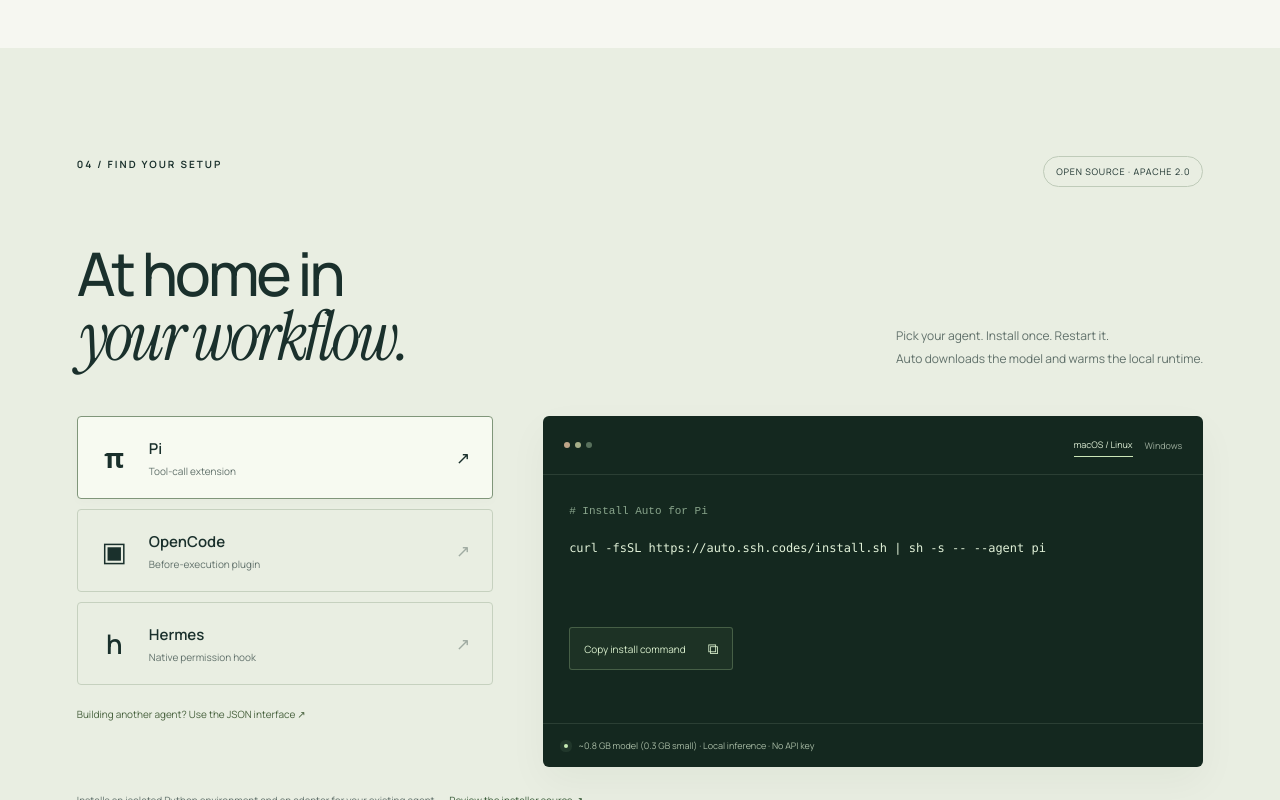
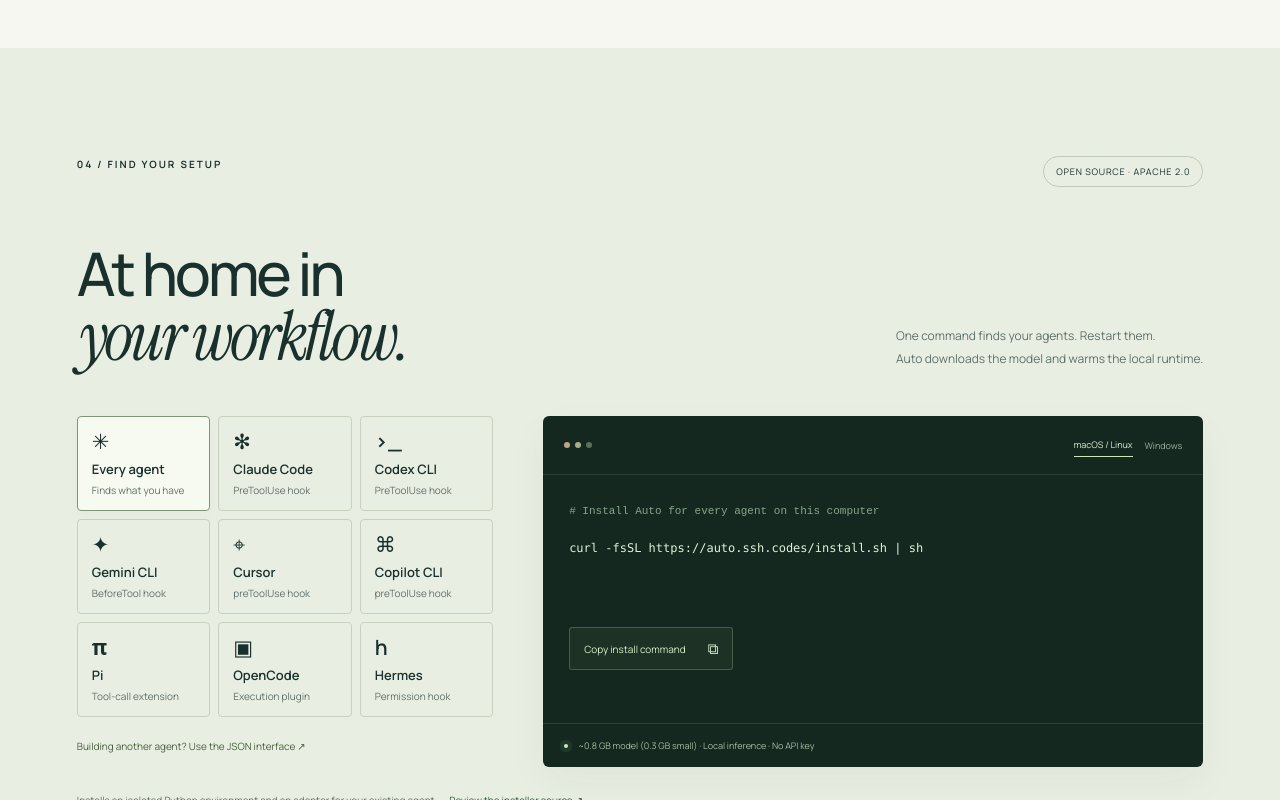
Before and after one commit to SSHdotCodes/auto, a website: page site/index.html in a window 1280 px wide. Both pictures are taken after a click on the button "macOS / Linux". Shown: the part 3667-4467 px from the top of the page. Drawn offline with Linux system fonts and the light colour scheme.

Commit message:
Docs and site: new integrations, one-command install, context fitting

```diff
--- a/site/app.js
+++ b/site/app.js
@@ -71,14 +71,30 @@ document.querySelectorAll("[data-metric]").forEach((button) =>
       metric.description;
   }),
 );
-let agent = "pi",
+let agent = "detect",
   os = "unix";
-const agents = { pi: "Pi", opencode: "OpenCode", hermes: "Hermes" };
+const agents = {
+  detect: "every agent on this computer",
+  "claude-code": "Claude Code",
+  codex: "Codex CLI",
+  gemini: "Gemini CLI",
+  cursor: "Cursor",
+  copilot: "GitHub Copilot CLI",
+  pi: "Pi",
+  opencode: "OpenCode",
+  hermes: "Hermes",
+};
 function updateInstall() {
-  document.querySelector("#install-command").textContent =
-    os === "windows"
-      ? `& ([scriptblock]::Create((irm https://auto.ssh.codes/install.ps1))) -Agent ${agent}`
-      : `curl -fsSL https://auto.ssh.codes/install.sh | sh -s -- --agent ${agent}`;
+  const windows = os === "windows";
+  const flag =
+    agent === "detect"
+      ? ""
+      : windows
+        ? ` -Agent ${agent}`
+        : ` -s -- --agent ${agent}`;
+  document.querySelector("#install-command").textContent = windows
+    ? `& ([scriptblock]::Create((irm https://auto.ssh.codes/install.ps1)))${flag}`
+    : `curl -fsSL https://auto.ssh.codes/install.sh | sh${flag}`;
   document.querySelector("#install-comment").textContent =
     `# Install Auto for ${agents[agent]}`;
   document.querySelector("#copy-status").textContent = "";
--- a/site/index.html
+++ b/site/index.html
@@ -12,7 +12,7 @@
     <meta property="og:title" content="Auto — Local permission intelligence" />
     <meta
       property="og:description"
-      content="Keep your agent moving. Keep your intent in view. Open models, local inference, and plugins for Pi, OpenCode, and Hermes."
+      content="Keep your agent moving. Keep your intent in view. Open models, local inference, and hooks for Claude Code, Codex, Gemini CLI, Cursor, Copilot CLI, Pi, OpenCode, and Hermes."
     />
     <meta
       property="og:image"
@@ -385,8 +385,8 @@
           <div class="install-heading">
             <h2>At home in<br /><em>your workflow.</em></h2>
             <p>
-              Pick your agent. Install once. Restart it.<br />Auto downloads the
-              model and warms the local runtime.
+              One command finds your agents. Restart them.<br />Auto downloads
+              the model and warms the local runtime.
             </p>
           </div>
           <div class="install-grid">
@@ -394,28 +394,75 @@
               <div class="agent-picker" role="group" aria-label="Coding agent">
                 <button
                   class="agent-option active"
-                  data-agent="pi"
+                  data-agent="detect"
                   aria-pressed="true"
                 >
-                  <span class="agent-symbol">π</span
-                  ><span>Pi<small>Tool-call extension</small></span
-                  ><span class="agent-check" aria-hidden="true">↗</span></button
-                ><button
+                  <span class="agent-symbol" aria-hidden="true">✳</span>
+                  <span>Every agent<small>Finds what you have</small></span>
+                </button>
+                <button
+                  class="agent-option"
+                  data-agent="claude-code"
+                  aria-pressed="false"
+                >
+                  <span class="agent-symbol" aria-hidden="true">✻</span>
+                  <span>Claude Code<small>PreToolUse hook</small></span>
+                </button>
+                <button
+                  class="agent-option"
+                  data-agent="codex"
+                  aria-pressed="false"
+                >
+                  <span class="agent-symbol" aria-hidden="true">›_</span>
+                  <span>Codex CLI<small>PreToolUse hook</small></span>
+                </button>
+                <button
+                  class="agent-option"
+                  data-agent="gemini"
+                  aria-pressed="false"
+                >
+                  <span class="agent-symbol" aria-hidden="true">✦</span>
+                  <span>Gemini CLI<small>BeforeTool hook</small></span>
+                </button>
+                <button
+                  class="agent-option"
+                  data-agent="cursor"
+                  aria-pressed="false"
+                >
+                  <span class="agent-symbol" aria-hidden="true">⌖</span>
+                  <span>Cursor<small>preToolUse hook</small></span>
+                </button>
+                <button
+                  class="agent-option"
+                  data-agent="copilot"
+                  aria-pressed="false"
+                >
+                  <span class="agent-symbol" aria-hidden="true">⌘</span>
+                  <span>Copilot CLI<small>preToolUse hook</small></span>
+                </button>
+                <button
+                  class="agent-option"
+                  data-agent="pi"
+                  aria-pressed="false"
+                >
+                  <span class="agent-symbol" aria-hidden="true">π</span>
+                  <span>Pi<small>Tool-call extension</small></span>
+                </button>
+                <button
                   class="agent-option"
                   data-agent="opencode"
                   aria-pressed="false"
                 >
-                  <span class="agent-symbol">▣</span
-                  ><span>OpenCode<small>Before-execution plugin</small></span
-                  ><span class="agent-check" aria-hidden="true">↗</span></button
-                ><button
+                  <span class="agent-symbol" aria-hidden="true">▣</span>
+                  <span>OpenCode<small>Execution plugin</small></span>
+                </button>
+                <button
                   class="agent-option"
                   data-agent="hermes"
                   aria-pressed="false"
                 >
-                  <span class="agent-symbol">h</span
-                  ><span>Hermes<small>Native permission hook</small></span
-                  ><span class="agent-check" aria-hidden="true">↗</span>
+                  <span class="agent-symbol" aria-hidden="true">h</span>
+                  <span>Hermes<small>Permission hook</small></span>
                 </button>
               </div>
               <a
@@ -443,9 +490,9 @@
               </div>
               <div class="terminal-content">
                 <p class="terminal-comment" id="install-comment">
-                  # Install Auto for Pi
+                  # Install Auto for every agent on this computer
                 </p>
-                <pre><code id="install-command">curl -fsSL https://auto.ssh.codes/install.sh | sh -s -- --agent pi</code></pre>
+                <pre><code id="install-command">curl -fsSL https://auto.ssh.codes/install.sh | sh</code></pre>
                 <button id="copy-command" class="copy-button">
                   Copy install command <span aria-hidden="true">⧉</span></button
                 ><span id="copy-status" role="status"></span>
--- a/site/style.css
+++ b/site/style.css
@@ -794,21 +794,23 @@ pre {
   gap: 50px;
 }
 .agent-picker {
+  display: grid;
+  grid-template-columns: repeat(3, minmax(0, 1fr));
+  gap: 8px;
+}
+.agent-option {
   display: flex;
   flex-direction: column;
-  gap: 10px;
-}
-.agent-option {
-  display: flex;
   text-align: left;
-  align-items: center;
-  gap: 20px;
+  align-items: flex-start;
+  gap: 8px;
   border: 1px solid #c6d1bf;
   border-radius: 4px;
   background: transparent;
-  padding: 18px 22px;
-  min-height: 83px;
+  padding: 14px 14px 13px;
+  min-height: 92px;
   width: 100%;
+  min-width: 0;
   transition: background 0.15s;
 }
 .agent-option.active {
@@ -820,13 +822,13 @@ pre {
   background: #f7faf198;
 }
 .agent-symbol {
-  font-size: 27px;
+  font-size: 21px;
   font-weight: 600;
-  width: 29px;
-  text-align: center;
+  line-height: 1;
+  min-height: 21px;
 }
 .agent-option > span:nth-child(2) {
-  font-size: 15px;
+  font-size: 13px;
   font-weight: 600;
 }
 .agent-option small {
@@ -835,14 +837,6 @@ pre {
   color: var(--muted);
   font-weight: 400;
   margin-top: 5px;
-}
-.agent-check {
-  margin-left: auto;
-  font-size: 17px;
-  opacity: 0.35;
-}
-.active .agent-check {
-  opacity: 1;
 }
 .custom-agent {
   display: block;
@@ -1562,19 +1556,16 @@ footer > div {
     gap: 28px;
   }
   .agent-picker {
-    flex-direction: row;
-    gap: 8px;
+    gap: 6px;
   }
   .agent-option {
-    flex-direction: column;
-    gap: 8px;
+    align-items: center;
     text-align: center;
-    padding: 14px 7px;
-    flex: 1;
-    min-width: 0;
+    padding: 12px 6px;
+    min-height: 80px;
   }
   .agent-symbol {
-    font-size: 25px;
+    font-size: 19px;
   }
   .agent-option > span:nth-child(2) {
     font-size: 11px;
@@ -1582,9 +1573,6 @@ footer > div {
   .agent-option small {
     font-size: 8px;
     line-height: 1.5;
-  }
-  .agent-check {
-    display: none;
   }
   .custom-agent {
     font-size: 9px;
```
Also changed, not shown: docs/agents.md (+115 -4 lines), docs/architecture.md (+1 -1 lines), tests/site/site.spec.js (+20 -1 lines), CHANGELOG.md, README.md.
